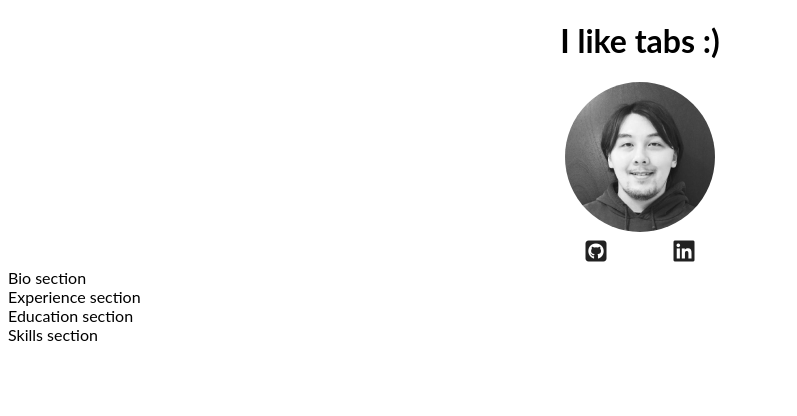
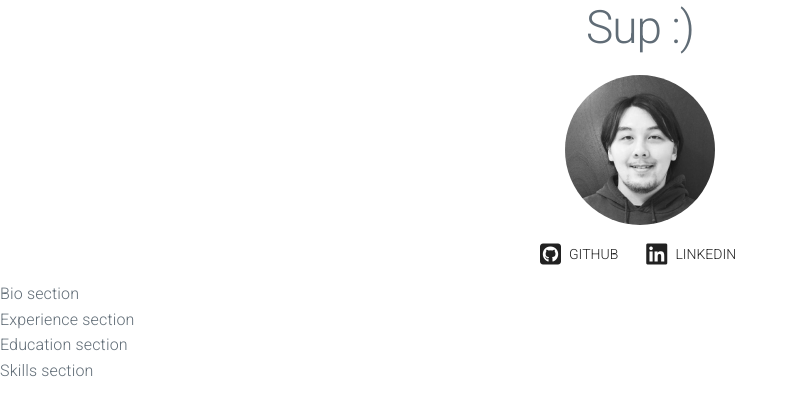
Before and after one commit to jberry93/jberry93.github.io, a React app: page / in a window 1280 px wide. Shown: the top 416 px of the page, without its empty margins (0-797 px from the left). Built offline with nearby package versions, Linux system fonts and the light colour scheme.

Commit message:
style(milligram): added milligram

```diff
--- a/app/components/AppStyles.js
+++ b/app/components/AppStyles.js
@@ -9,6 +9,7 @@ module.exports = {
     margin: '0 auto'
   },
   iconContainer: {
-    textAlign: 'center'
+    textAlign: 'center',
+    margin: '1rem'
   }
 }
--- a/app/components/Header.jsx
+++ b/app/components/Header.jsx
@@ -10,16 +10,18 @@ export default class Header extends React.Component{
   render(){
     return(
       <div>
-        <h1 style={AppStyles.headerText}>I like tabs :)</h1>
+        <h1 style={AppStyles.headerText}>Sup :)</h1>
         <Avatar style={AppStyles.avatar} src="../../images/myPic.jpeg" size={150} />
         <div style={AppStyles.iconContainer}>
           <FlatButton
             linkButton={true}
+            label="Github"
             href="https://github.com/jberry93"
             icon={<FontIcon className="fa fa-github-square" />}
           />
           <FlatButton
             linkButton={true}
+            label="LinkedIn"
             href="https://www.linkedin.com/in/jeffrey-berry-82154a3a"
             icon={<FontIcon className="fa fa-linkedin-square" />}
             />
--- a/index.html
+++ b/index.html
@@ -26,9 +26,12 @@
         s.parentNode.insertBefore(wf, s);
       })();
     </script>
+    <link rel="stylesheet" href="https://fonts.googleapis.com/css?family=Roboto:300,300italic,700,700italic">
+    <link rel="stylesheet" href="https://cdnjs.cloudflare.com/ajax/libs/normalize/3.0.3/normalize.css">
+    <link rel="stylesheet" href="node_modules/milligram/dist/milligram.min.css">
     <style>
       body {
-        font-family: "Lato", sans-serif;
+        font-family: "Roboto", sans-serif;
       }
     </style>
   </head>
--- a/package.json
+++ b/package.json
@@ -25,6 +25,7 @@
     "font-awesome": "^4.6.3",
     "jsx-loader": "^0.13.2",
     "material-ui": "^0.15.0",
+    "milligram": "^1.1.0",
     "react": "^15.1.0",
     "react-dom": "^15.1.0",
     "react-tap-event-plugin": "^1.0.0",
```
